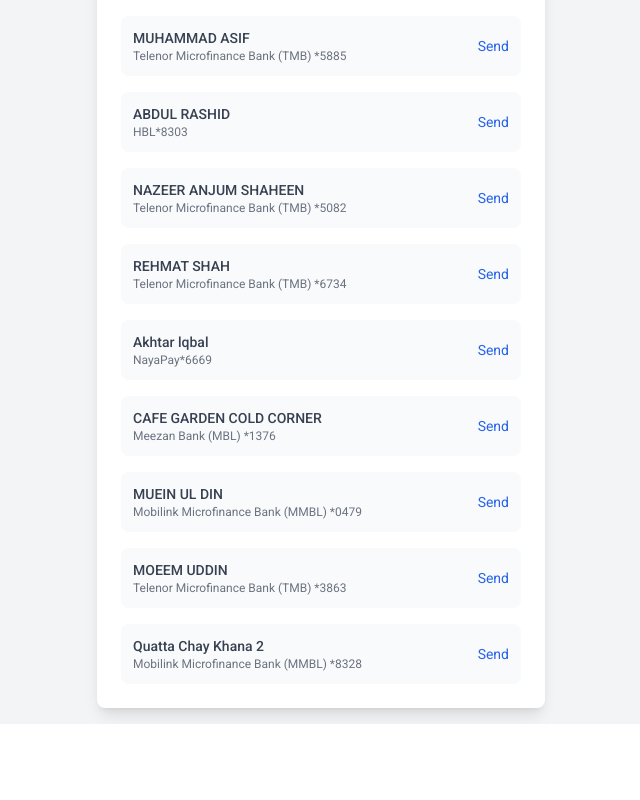
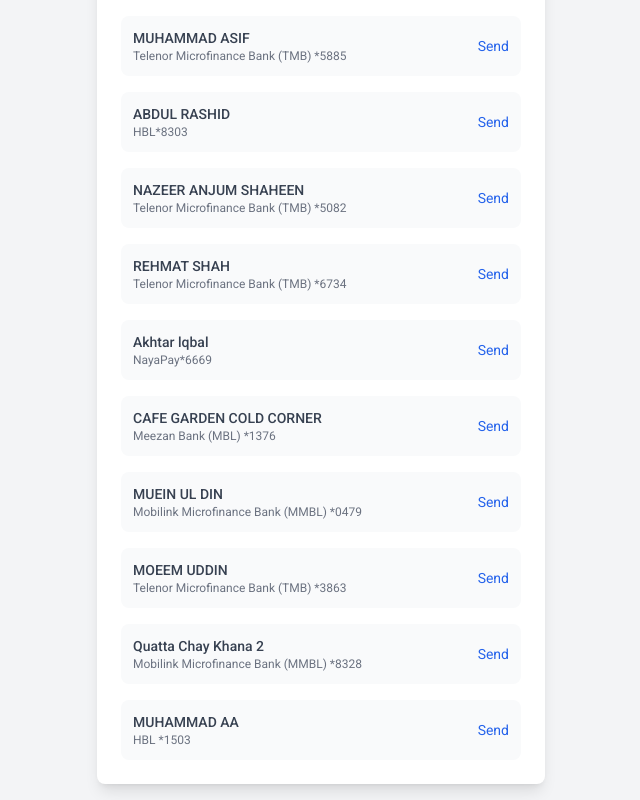
Before and after one commit to Ahsan-Burki2126/sada, a React (Vite) app: page /payments in a window 1280 px wide. Shown: the part 282-1082 px from the top of the page, without its empty margins (319-959 px from the left). Before the commit the page ends 1006 px from the top, so only its background shows below. Built offline with nearby package versions, Linux system fonts and the light colour scheme.

Commit message:
Update Paymentsname.jsx

```diff
--- a/src/Paymentsname.jsx
+++ b/src/Paymentsname.jsx
@@ -78,6 +78,11 @@
             bank="Mobilink Microfinance Bank (MMBL) *8328"
             onClick={handleRecipientClick}
           />
+          <Recipient
+            name="MUHAMMAD AA"
+            bank="HBL *1503"
+            onClick={handleRecipientClick}
+          />
         </div>
       </div>
     </div>
```
